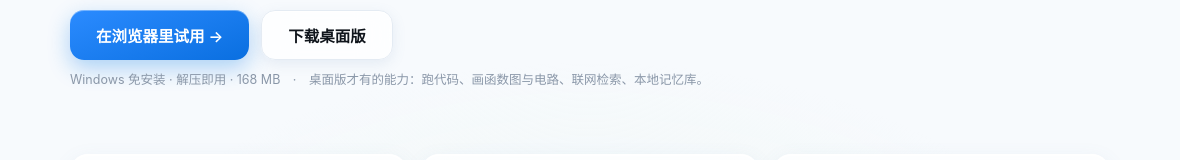
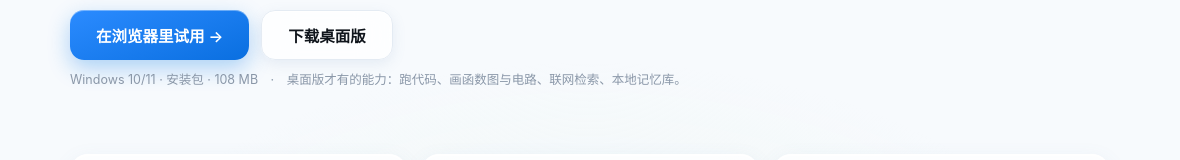
Before and after one commit to moranelysia/qiany-CoStudy-xhlandtg, an Electron app: page docs/index.html in a window 1180 px wide. Shown: the part 440-600 px from the top of the page. Drawn offline with Linux system fonts and the light colour scheme.

Commit message:
docs: 下载资产改为 Windows 安装包 CoStudy-Desktop-Setup-1.0.0.exe（替换原 portable zip）

```diff
--- a/docs/index.html
+++ b/docs/index.html
@@ -204,8 +204,8 @@
      下载地址：换成你自己的安装包地址即可（网盘直链 / OSS / GitHub Release）。
      留空字符串则按钮变成"即将上线"，不会跳到坏链接。
      ========================================================== */
-  var DOWNLOAD_URL = 'https://github.com/moranelysia/qiany-CoStudy-xhlandtg/releases/latest/download/CoStudy-Desktop-Windows.zip';
-  var DOWNLOAD_NOTE = 'Windows 免安装 · 解压即用 · 168 MB';
+  var DOWNLOAD_URL = 'https://github.com/moranelysia/qiany-CoStudy-xhlandtg/releases/latest/download/CoStudy-Desktop-Setup-1.0.0.exe';
+  var DOWNLOAD_NOTE = 'Windows 10/11 · 安装包 · 108 MB';
 
   var dl = document.getElementById('dl');
   var hint = document.getElementById('dlhint');
```
